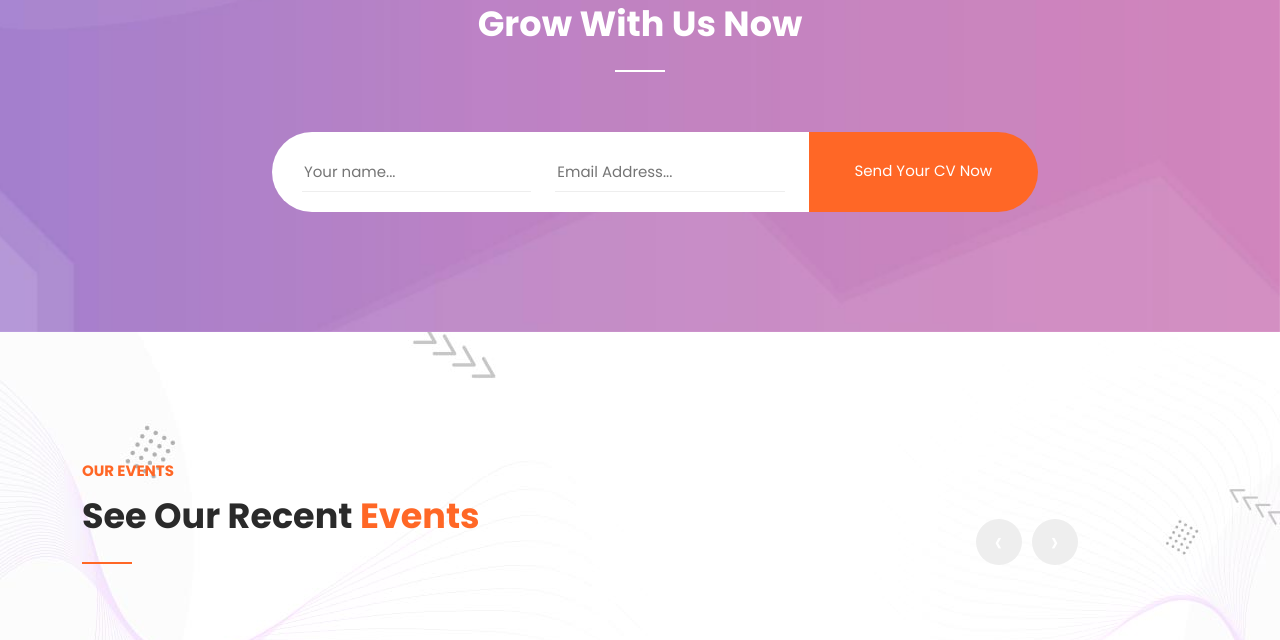
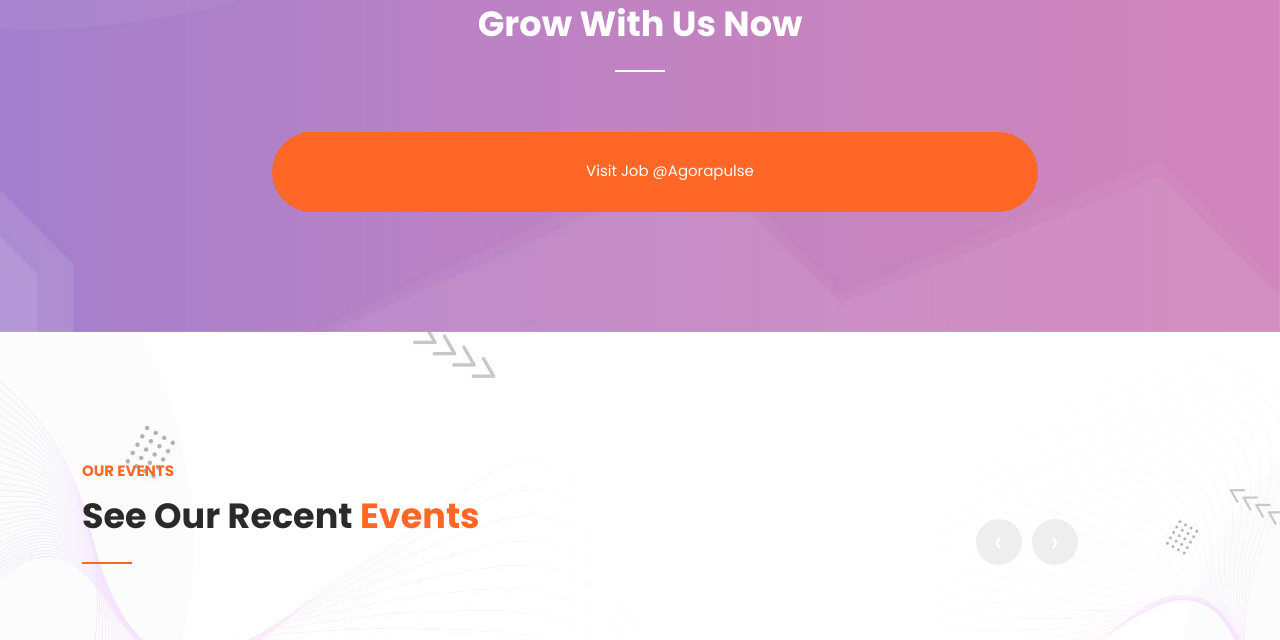
Before and after one commit to nthaidang/retreat-2022, a plain HTML site: page homepage_1.html in a window 1280 px wide. Shown: the part 2193-2833 px from the top of the page. Drawn offline with Linux system fonts and the light colour scheme.

Commit message:
visit jobs

```diff
--- a/assets/css/templatemo-digimedia-v1.css
+++ b/assets/css/templatemo-digimedia-v1.css
@@ -1642,8 +1642,8 @@
   background-color: #fff;
 }
 
-.free-quote form {
-  background-color: #fff;
+.free-quote a {
+  background-color: #FF6728;
   display: inline-block;
   width: 100%;
   min-height: 80px;
@@ -1652,7 +1652,7 @@
   z-index: 1;
 }
 
-.free-quote form input {
+.free-quote a input {
   width: 100%;
   margin-top: 20px;
   margin-left: 30px;
@@ -1670,7 +1670,7 @@
   outline: none;
 }
 
-.free-quote form button {
+.free-quote a button {
   width: 100%;
   height: 80px;
   border-top-right-radius: 40px;
--- a/homepage_1.html
+++ b/homepage_1.html
@@ -351,25 +351,13 @@
           </div>
         </div>
         <div class="col-lg-8 offset-lg-2  wow fadeIn" data-wow-duration="1s" data-wow-delay="0.8s">
-          <form id="search" action="#" method="GET">
+          <a href="https://agorapulse.jobs.personio.de/" target="_blank" id="search" action="#" method="GET">
             <div class="row">
-              <div class="col-lg-4 col-sm-4">
                 <fieldset>
-                  <input type="web" name="web" class="website" placeholder="Your name..." autocomplete="on" required>
+                  <button type="submit" class="main-button">Visit Job @Agorapulse</button>
                 </fieldset>
-              </div>
-              <div class="col-lg-4 col-sm-4">
-                <fieldset>
-                  <input type="address" name="address" class="email" placeholder="Email Address..." autocomplete="on" required>
-                </fieldset>
-              </div>
-              <div class="col-lg-4 col-sm-4">
-                <fieldset>
-                  <button type="submit" class="main-button">Send Your CV Now</button>
-                </fieldset>
-              </div>
             </div>
-          </form>
+          </a>
         </div>
       </div>
     </div>
```
